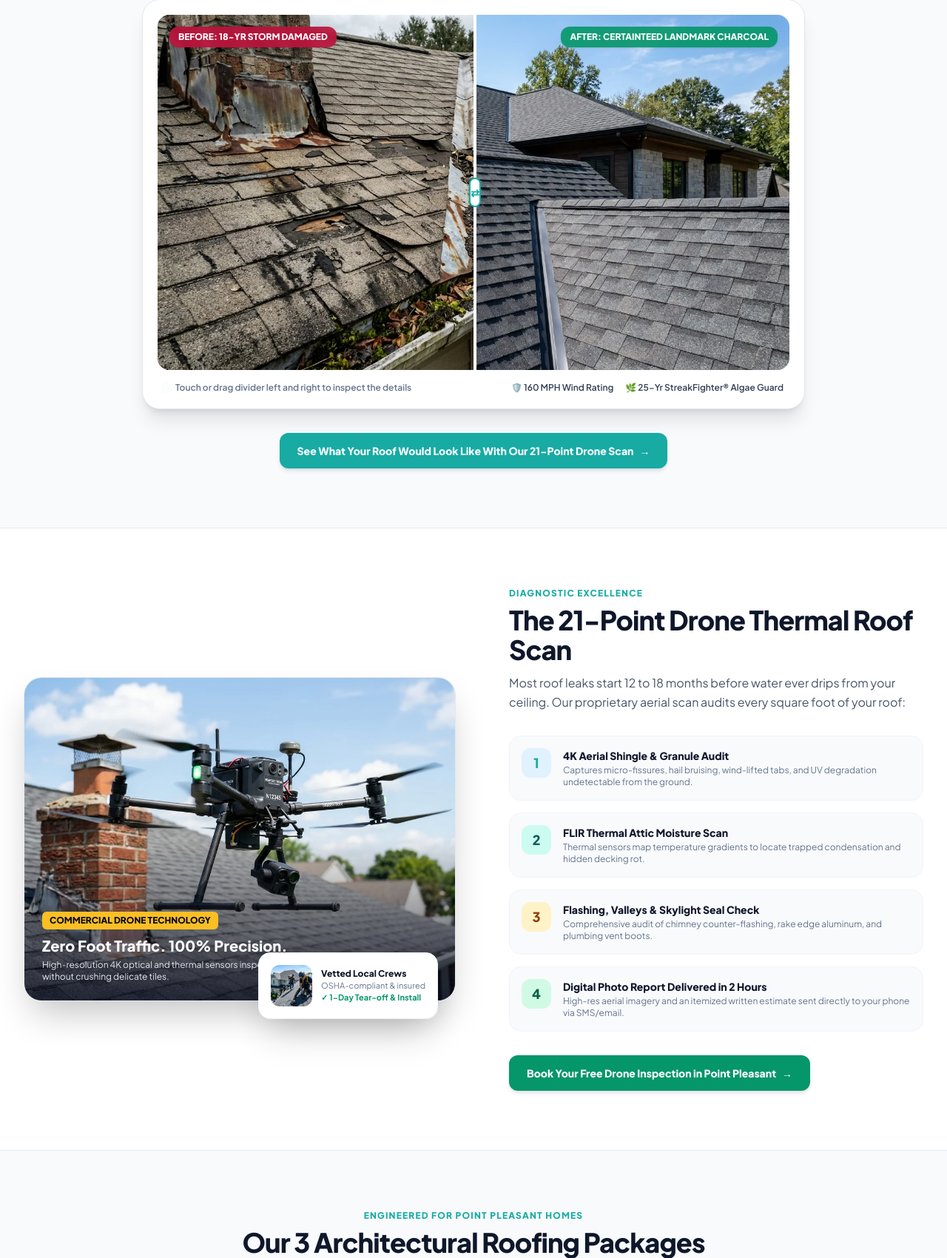
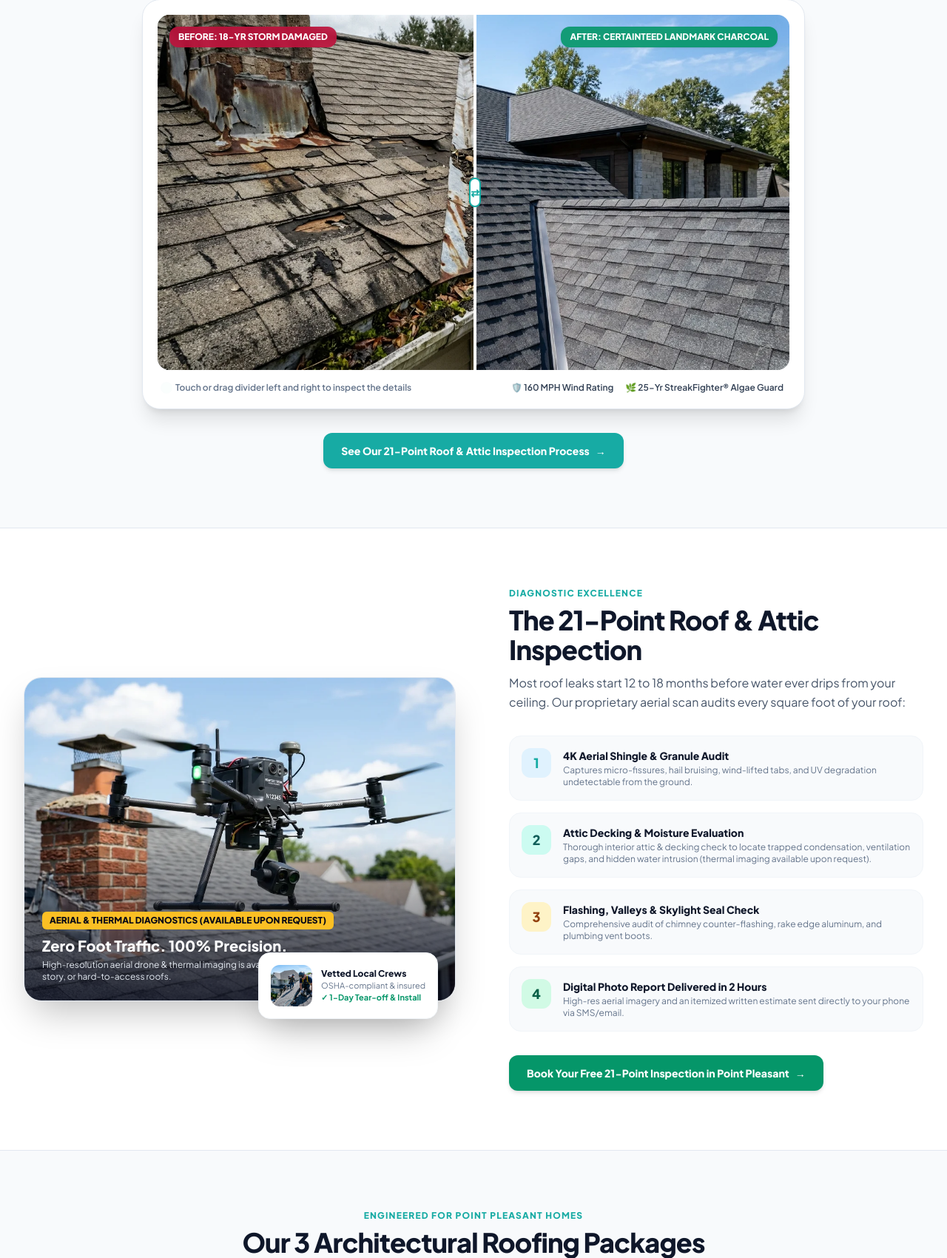
Before and after one commit to anthonyfullerink-ai/Ocean-county-roofing-pros, a FastAPI app: page /roofing-point-pleasant-nj in a window 1280 px wide. Shown: the part 1218-2918 px from the top of the page at 74% size. Run offline with FastAPI, Linux system fonts and the light colour scheme; data comes from the database, SQL or seed files in the repository; parts of the project's set-up code (start-up, migrations or seed data) failed here and were passed over; some libraries are stand-ins or nearby versions.

Commit message:
feat: align inspection positioning to universal 21-point roof & attic inspection with drone upon request

```diff
--- a/app/templates/base.html
+++ b/app/templates/base.html
@@ -52,7 +52,7 @@
             {% if storm_alert_active %}
                 {{ storm_alert_headline }}
             {% else %}
-                🟢 Active in {{ current_town.town_name if current_town else brand.base_city }} Today — 21-Point Drone Roof Inspections Dispatched Daily
+                🟢 Active in {{ current_town.town_name if current_town else brand.base_city }} Today — 21-Point Roof & Attic Inspections Dispatched Daily
             {% endif %}
         </span>
     </div>
@@ -148,10 +148,10 @@
             const currentTown = "{{ current_town.town_name if current_town else 'Ocean County' }}";
             const dbTicker = {{ (dispatch_ticker_messages or []) | tojson }};
             let messages = dbTicker.length > 0 ? dbTicker : [
-                `🟢 Dispatched 14m ago: Free 21-Point Drone Inspection in Silverton, Toms River`,
+                `🟢 Dispatched 14m ago: Free 21-Point Roof & Attic Inspection in Silverton, Toms River`,
                 `🟢 Dispatched 28m ago: Emergency Leak & Flashing Triage in Brick Township`,
                 `🟢 Dispatched 41m ago: CertainTeed Landmark Roof Replacement in Point Pleasant`,
-                `🟢 Active Estimator on-duty in ${currentTown} — Booking Same-Day Drone Inspections`
+                `🟢 Active Estimator on-duty in ${currentTown} — Booking Same-Day Inspections`
             ];
             let stormActive = {{ 'true' if storm_alert_active else 'false' }};
             let stormHeadline = {{ (storm_alert_headline or '') | tojson }};
--- a/app/templates/location_page.html
+++ b/app/templates/location_page.html
@@ -22,15 +22,15 @@
           "name": "How much does a new roof replacement cost in {{ town.town_name }}, NJ?",
           "acceptedAnswer": {
             "@type": "Answer",
-            "text": "Most architectural roof replacements in {{ town.town_name }} and Ocean County range from $8,500 to $16,500 depending on square footage, pitch, and materials like CertainTeed Landmark Integrity systems. Every estimate includes a free 21-point drone scan and 12-month guaranteed written price lock."
+            "text": "Most architectural roof replacements in {{ town.town_name }} and Ocean County range from $8,500 to $16,500 depending on square footage, pitch, and materials like CertainTeed Landmark Integrity systems. Every estimate includes a free 21-point roof & attic inspection and 12-month guaranteed written price lock."
           }
         },
         {
           "@type": "Question",
-          "name": "How does the free 21-point drone roof inspection work?",
+          "name": "How does the free 21-point roof & attic inspection work?",
           "acceptedAnswer": {
             "@type": "Answer",
-            "text": "Our certified drone pilot launches an aerial unit that captures high-resolution 4K optical and thermal images of your shingles, flashing, skylights, and ridge vents without anyone walking on delicate shingles. You receive a digital photo report within 2 hours."
+            "text": "Our certified roofing specialist performs a thorough 21-point exterior roof, flashing, skylight, and interior attic moisture inspection (with aerial drone diagnostics available upon request for steep or complex roofs). You receive a clear photo report and written estimate."
           }
         },
         {
@@ -38,7 +38,7 @@
           "name": "Can homeowner insurance cover my roof replacement after a storm or nor'easter?",
           "acceptedAnswer": {
             "@type": "Answer",
-            "text": "Yes. If your roof suffered wind-lifted shingles, hail impacts, or fallen limb damage during an Ocean County nor'easter or severe weather event, our certified roofing specialists provide complete insurance claim documentation including drone photo evidence."
+            "text": "Yes. If your roof suffered wind-lifted shingles, hail impacts, or fallen limb damage during an Ocean County nor'easter or severe weather event, our certified roofing specialists provide complete insurance claim documentation including timestamped inspection photo evidence."
           }
         },
         {
@@ -97,7 +97,7 @@
                 <div class="grid grid-cols-2 gap-3 pt-2 text-sm text-slate-100 font-medium">
                     <div class="flex items-center gap-2.5">
                         <span class="w-5 h-5 rounded-full bg-emerald-500/30 text-emerald-300 flex items-center justify-center text-xs font-bold shrink-0">✓</span>
-                        <span>Free 21-Point Drone Inspection</span>
+                        <span>Free 21-Point Roof & Attic Inspection</span>
                     </div>
                     <div class="flex items-center gap-2.5">
                         <span class="w-5 h-5 rounded-full bg-emerald-500/30 text-emerald-300 flex items-center justify-center text-xs font-bold shrink-0">✓</span>
@@ -126,7 +126,7 @@
                     </a>
                     <div class="text-xs text-slate-300">
                         ⚡ <strong class="text-white">Active in {{ town.town_name }}</strong><br>
-                        Estimators booking same-day drone scans
+                        Estimators booking same-day inspections
                     </div>
                 </div>
             </div>
@@ -150,7 +150,7 @@
                     <div id="quizStep1" class="space-y-4">
                         <div class="text-center">
                             <span class="inline-block bg-teal-100 text-teal-900 text-xs font-black uppercase px-3 py-1 rounded-full mb-1">
-                                Free 21-Point Drone Scan
+                                Free 21-Point Roof Inspection
                             </span>
                             <h3 class="text-xl sm:text-2xl font-black text-slate-900 tracking-tight">What is your roofing situation?</h3>
                             <p class="text-xs text-slate-500 mt-1">Select an option to calibrate the right inspection unit:</p>
@@ -244,7 +244,7 @@
                             <span class="inline-block bg-emerald-100 text-emerald-900 text-xs font-black uppercase px-3 py-1 rounded-full mb-1">
                                 Almost Done!
                             </span>
-                            <h3 class="text-xl sm:text-2xl font-black text-slate-900 tracking-tight">Where should we dispatch the drone scan?</h3>
+                            <h3 class="text-xl sm:text-2xl font-black text-slate-900 tracking-tight">Where should we schedule your inspection?</h3>
                             <p class="text-xs text-slate-500 mt-1">Our on-call estimator will confirm your inspection time:</p>
                         </div>
 
@@ -275,7 +275,7 @@
                             </div>
 
                             <button type="submit" id="submitBtn" class="w-full bg-gradient-to-r from-amber-500 to-amber-600 hover:from-amber-600 hover:to-amber-700 text-white font-black text-base py-4 rounded-xl shadow-lg transition-all hover:scale-[1.01] flex items-center justify-center gap-2">
-                                <span>⚡ Lock In Free 21-Point Drone Inspection</span>
+                                <span>⚡ Lock In Free 21-Point Roof & Attic Inspection</span>
                                 <svg class="w-5 h-5 fill-current" viewBox="0 0 20 20"><path fill-rule="evenodd" d="M10.293 3.293a1 1 0 011.414 0l6 6a1 1 0 010 1.414l-6 6a1 1 0 01-1.414-1.414L14.586 11H3a1 1 0 110-2h11.586l-4.293-4.293a1 1 0 010-1.414z" clip-rule="evenodd"></path></svg>
                             </button>
 
@@ -288,7 +288,7 @@
                     <!-- SUCCESS STATE -->
                     <div id="formSuccess" class="hidden text-center py-6 space-y-3">
                         <div class="w-16 h-16 bg-emerald-100 text-emerald-600 rounded-full flex items-center justify-center mx-auto text-3xl font-black animate-bounce">✓</div>
-                        <h3 class="text-2xl font-black text-slate-900">Drone Inspection Scheduled!</h3>
+                        <h3 class="text-2xl font-black text-slate-900">21-Point Inspection Scheduled!</h3>
                         <p class="text-sm text-slate-600">Our on-call estimator for <strong>{{ town.town_name }}</strong> has received your diagnostic file. You will receive an instant confirmation text shortly to coordinate your inspection window.</p>
                         <div class="p-3.5 bg-slate-50 rounded-2xl text-xs text-slate-600 text-left border border-slate-200">
                             <strong>What to expect next:</strong>
@@ -384,7 +384,7 @@
         <!-- Action Banner -->
         <div class="text-center mt-8">
             <a href="#quizSection" class="inline-flex items-center gap-2 bg-brand-blue hover:bg-blue-700 text-white font-extrabold px-6 py-3.5 rounded-xl text-sm shadow-md transition">
-                <span>See What Your Roof Would Look Like With Our 21-Point Drone Scan</span>
+                <span>See Our 21-Point Roof & Attic Inspection Process</span>
                 <span>→</span>
             </a>
         </div>
@@ -407,10 +407,10 @@
                     <div class="absolute inset-0 bg-gradient-to-t from-slate-950/80 via-transparent to-transparent"></div>
                     <div class="absolute bottom-6 left-6 right-6 text-white">
                         <span class="bg-amber-400 text-slate-950 text-xs font-black uppercase px-2.5 py-1 rounded-md mb-2 inline-block">
-                            Commercial Drone Technology
+                            Aerial & Thermal Diagnostics (Available Upon Request)
                         </span>
                         <h4 class="text-xl font-black">Zero Foot Traffic. 100% Precision.</h4>
-                        <p class="text-xs text-slate-200 mt-1">High-resolution 4K optical and thermal sensors inspect flashing, valleys, and shingle granules without crushing delicate tiles.</p>
+                        <p class="text-xs text-slate-200 mt-1">High-resolution aerial drone & thermal imaging is available upon request for steep-pitch, multi-story, or hard-to-access roofs.</p>
                     </div>
                 </div>
 
@@ -429,7 +429,7 @@
             <div class="lg:col-span-6 space-y-6 lg:pl-6">
                 <div>
                     <span class="text-xs font-black uppercase tracking-widest text-brand-blue block mb-2">Diagnostic Excellence</span>
-                    <h3 class="text-3xl sm:text-4xl font-black text-slate-900 tracking-tight">The 21-Point Drone Thermal Roof Scan</h3>
+                    <h3 class="text-3xl sm:text-4xl font-black text-slate-900 tracking-tight">The 21-Point Roof & Attic Inspection</h3>
                     <p class="text-slate-600 text-base mt-3 leading-relaxed">
                         Most roof leaks start 12 to 18 months before water ever drips from your ceiling. Our proprietary aerial scan audits every square foot of your roof:
                     </p>
@@ -447,8 +447,8 @@
                     <div class="flex items-start gap-4 p-4 bg-slate-50 rounded-2xl border border-slate-100">
                         <span class="w-10 h-10 rounded-xl bg-teal-100 text-teal-800 flex items-center justify-center font-black text-lg shrink-0">2</span>
                         <div>
-                            <h4 class="font-extrabold text-slate-900 text-sm">FLIR Thermal Attic Moisture Scan</h4>
-                            <p class="text-xs text-slate-500 mt-0.5">Thermal sensors map temperature gradients to locate trapped condensation and hidden decking rot.</p>
+                            <h4 class="font-extrabold text-slate-900 text-sm">Attic Decking & Moisture Evaluation</h4>
+                            <p class="text-xs text-slate-500 mt-0.5">Thorough interior attic & decking check to locate trapped condensation, ventilation gaps, and hidden water intrusion (thermal imaging available upon request).</p>
                         </div>
                     </div>
 
@@ -471,7 +471,7 @@
 
                 <div class="pt-2">
                     <a href="#quizSection" class="inline-flex items-center gap-2 bg-emerald-600 hover:bg-emerald-700 text-white font-extrabold px-6 py-3.5 rounded-xl text-sm shadow-md transition">
-                        <span>Book Your Free Drone Inspection in {{ town.town_name }}</span>
+                        <span>Book Your Free 21-Point Inspection in {{ town.town_name }}</span>
                         <span>→</span>
                     </a>
                 </div>
@@ -610,7 +610,7 @@
         <div class="mt-12 bg-gradient-to-r from-slate-900 via-brand-dark to-slate-900 text-white p-8 rounded-3xl shadow-xl flex flex-col md:flex-row items-center justify-between gap-6">
             <div class="space-y-2">
                 <span class="bg-amber-400 text-slate-950 text-xs font-black uppercase px-3 py-1 rounded-full inline-block">The Zero-Pressure Guarantee</span>
-                <h4 class="text-2xl font-black">12-Month Written Price Lock & 100% Free Drone Scan</h4>
+                <h4 class="text-2xl font-black">12-Month Written Price Lock & 100% Free 21-Point Inspection</h4>
                 <p class="text-xs sm:text-sm text-slate-300 max-w-2xl leading-relaxed">
                     No pushy in-home salespeople. You receive a digital photo scan and a guaranteed written estimate good for 365 full days. Take your time, compare quotes, and decide when you are ready.
                 </p>
@@ -651,11 +651,11 @@
             <!-- FAQ 2 -->
             <details class="bg-white rounded-2xl border border-slate-200 p-5 shadow-sm group">
                 <summary class="font-extrabold text-base text-slate-900 cursor-pointer list-none flex justify-between items-center">
-                    <span>How does the free 21-point drone inspection work?</span>
+                    <span>How does the free 21-point roof & attic inspection work?</span>
                     <span class="text-brand-blue group-open:rotate-180 transition-transform">▼</span>
                 </summary>
                 <div class="pt-3 text-sm text-slate-600 leading-relaxed border-t border-slate-100 mt-3">
-                    Our certified pilot launches a specialized drone equipped with 4K optical and FLIR thermal sensors. It inspects all roof facets, flashing, chimneys, and ridge vents without anyone walking on your roof. You receive a digital photo report delivered straight to your phone.
+                    Our certified roofing specialist inspects all roof facets, flashing, chimneys, ridge vents, and attic decking for hidden moisture or wind damage (with aerial drone diagnostics available upon request for steep or complex roofs). You receive a clear digital photo report and written estimate.
                 </div>
             </details>
 
@@ -666,7 +666,7 @@
                     <span class="text-brand-blue group-open:rotate-180 transition-transform">▼</span>
                 </summary>
                 <div class="pt-3 text-sm text-slate-600 leading-relaxed border-t border-slate-100 mt-3">
-                    Yes. If your roof suffered wind-lifted shingles, hail damage, or tree impact, our certified roofing specialists document the damage with timestamped drone photos and meet directly with your insurance adjuster to ensure your claim is fairly represented.
+                    Yes. If your roof suffered wind-lifted shingles, hail damage, or tree impact, our certified roofing specialists document the damage with timestamped inspection photos and meet directly with your insurance adjuster to ensure your claim is fairly represented.
                 </div>
             </details>
 
@@ -692,7 +692,7 @@
 <section id="service-areas" class="bg-slate-900 text-white py-16">
     <div class="max-w-7xl mx-auto px-4 sm:px-6 lg:px-8 text-center">
         <h3 class="text-2xl md:text-3xl font-extrabold mb-4">Serving All Neighborhoods in {{ town.town_name }} & Ocean County</h3>
-        <p class="text-slate-400 text-sm max-w-2xl mx-auto mb-8">Our certified drone inspection units are dispatched daily throughout {{ town.county }} and neighboring Jersey Shore communities:</p>
+        <p class="text-slate-400 text-sm max-w-2xl mx-auto mb-8">Our certified roofing inspection teams are dispatched daily throughout {{ town.county }} and neighboring Jersey Shore communities:</p>
 
         <div class="flex flex-wrap justify-center gap-3 max-w-4xl mx-auto text-sm">
             {% for t in all_towns %}
@@ -884,7 +884,7 @@
                 } else {
                     alert('There was a slight error submitting your request. Please call us directly at {{ brand.primary_phone }}');
                     submitBtn.disabled = false;
-                    submitBtn.innerText = 'Lock In Free 21-Point Drone Inspection';
+                    submitBtn.innerText = 'Lock In Free 21-Point Roof & Attic Inspection';
                 }
             } catch (err) {
                 console.error(err);
--- a/config/active_tenant.yaml
+++ b/config/active_tenant.yaml
@@ -1,4 +1,4 @@
 active_tenant_id: client_joe_the_roofer
 google_calendar_id: 7df414b869c61a9932cc261f1c9951bcbcd8c3c59e6ea057495e65db2720e02f@group.calendar.google.com
-last_switched_at: '2026-11-12T13:12:21.827523'
+last_switched_at: '2026-11-12T16:29:35.937853'
 switched_by: admin
--- a/netlify/functions/api-vapi-tools.mjs
+++ b/netlify/functions/api-vapi-tools.mjs
@@ -94,7 +94,7 @@ export default async (req, context) => {
         const phone = (args.phone || inboundCallerPhone || "").trim();
         const email = (args.email || "").trim();
         const address = (args.address || "Toms River, NJ").trim();
-        const service = (args.service || "21-Point Drone Roof Inspection").trim();
+        const service = (args.service || "21-Point Roof & Attic Inspection").trim();
         const dateStr = (args.date || "tomorrow").trim();
         const timeStr = (args.time || "1:00 PM").trim();
         const leadId = `CALL-${Date.now() % 100000000}`;
```
Also changed, not shown: app/services/vapi_sync.py (+4 -4 lines), app/templates/index.html (+23 -23 lines), config/towns.json (+5 -5 lines), netlify/functions/services/ai-email-handler.mjs (+7 -7 lines), netlify/functions/services/email-service.mjs (+5 -5 lines), tests/test_email_service_and_agent.py (+2 -1 lines), tests/test_vapi_bidirectional_sync.py (+1 -1 lines).
